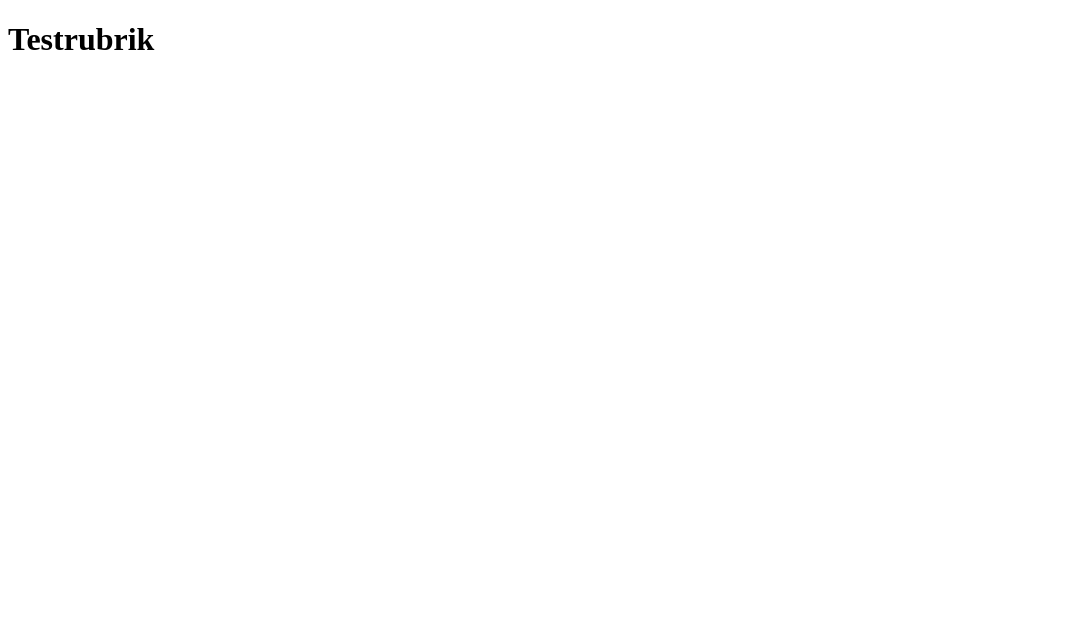
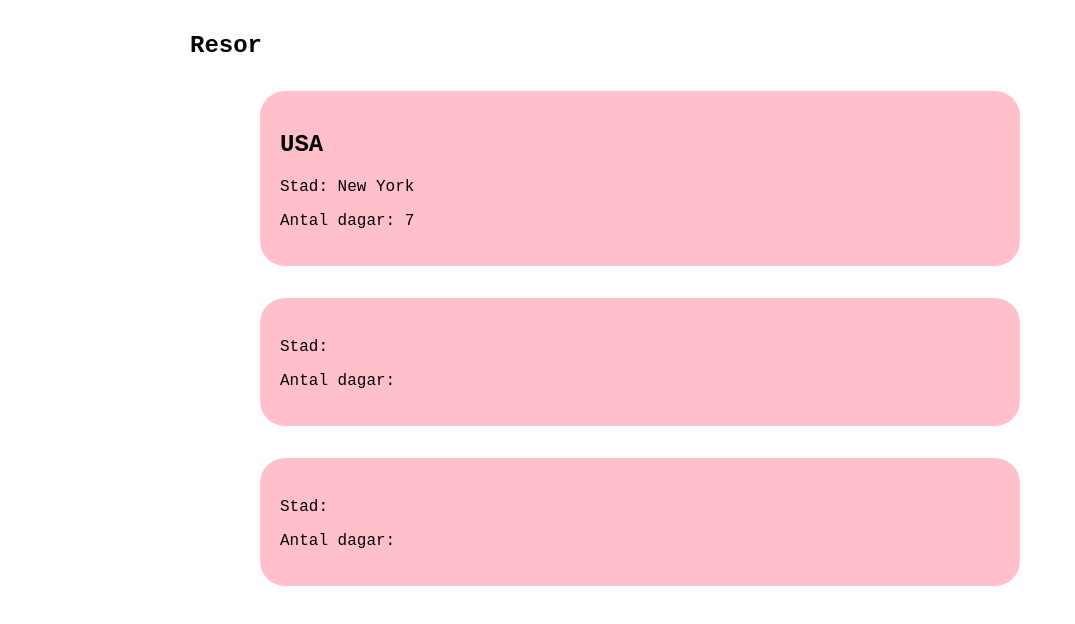
Before and after one commit to julieandersson/moment1-dt210g, a React (Vite) app: page / in a window 1280 px wide. Shown: the top 624 px of the page, without its empty margins (0-1075 px from the left). Built offline with nearby package versions, Linux system fonts and the light colour scheme.

Commit message:
skapar en component TripCard för att skriva ut resor med land, stad, antal dagar, enkel styling just nu, testar både inline css och css i app.css som importeras, kommer senare även implementera en boolean som property

```diff
--- /dev/null
+++ b/src/App.css
@@ -0,0 +1,6 @@
+section {
+    width: 80%;
+    max-width: 900px;
+    margin: 2em auto 2em auto;
+    font-family: 'Courier New', Courier, monospace;
+}
--- a/src/App.tsx
+++ b/src/App.tsx
@@ -1,9 +1,16 @@
+import './App.css'
+import TripCard from './components/TripCard'
 
 function App() {
 
   return (
     <>
-    <h1>Testrubrik</h1>
+    <section>
+    <h1>Resor</h1>
+    <TripCard country={"USA"} city={"New York"} days={"7"} />
+    <TripCard />
+    <TripCard />
+    </section>
     </>
   )
 }
--- /dev/null
+++ b/src/components/TripCard.tsx
@@ -0,0 +1,13 @@
+
+
+function TripCard(props: any) {
+  return (
+    <section style={{backgroundColor: "pink", padding: "20px", marginTop: "2em", borderRadius: "25px"}}>
+    <h2>{props.country}</h2>
+    <p>Stad: {props.city}</p>
+    <p>Antal dagar: {props.days}</p>
+  </section>
+  )
+}
+
+export default TripCard
```
